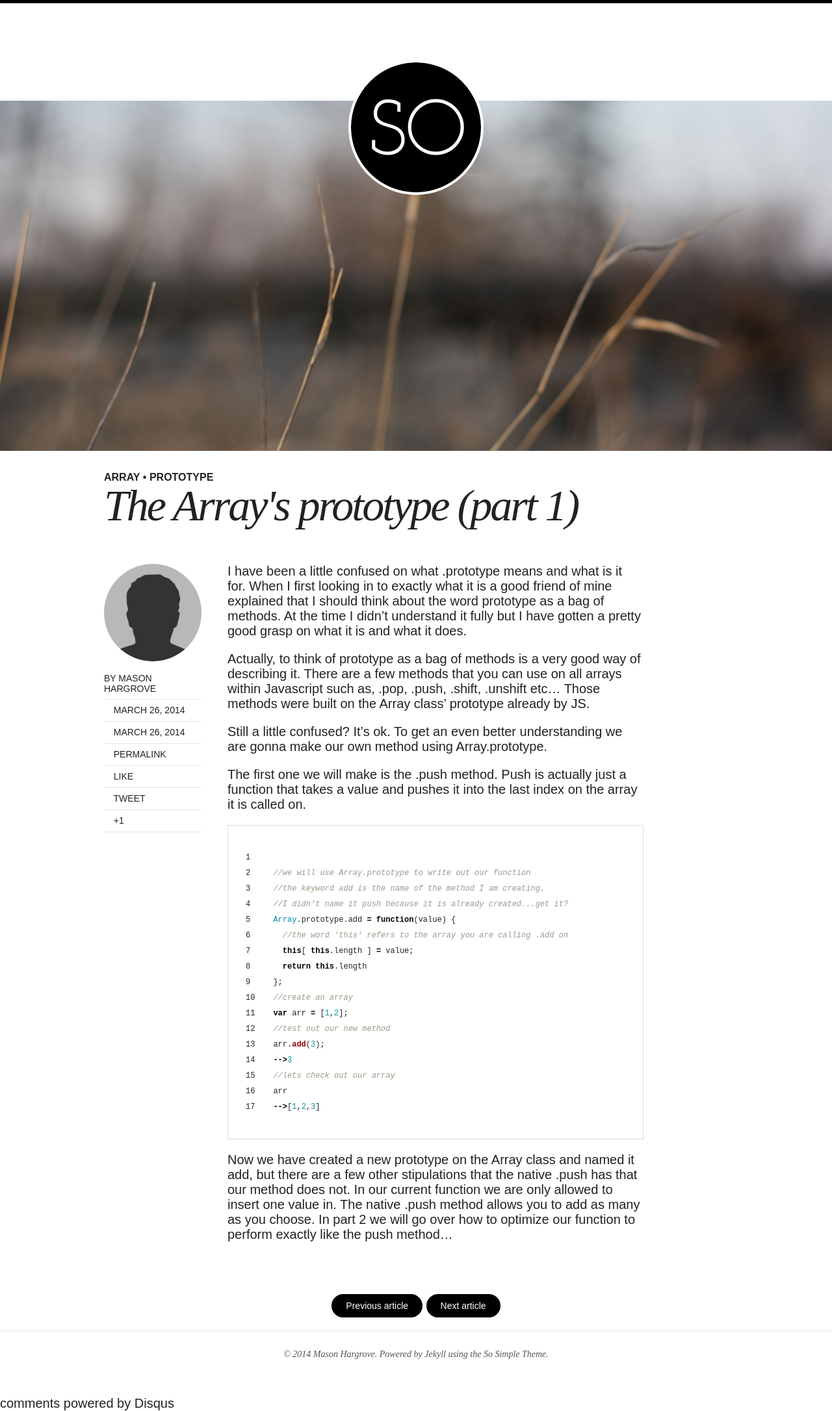
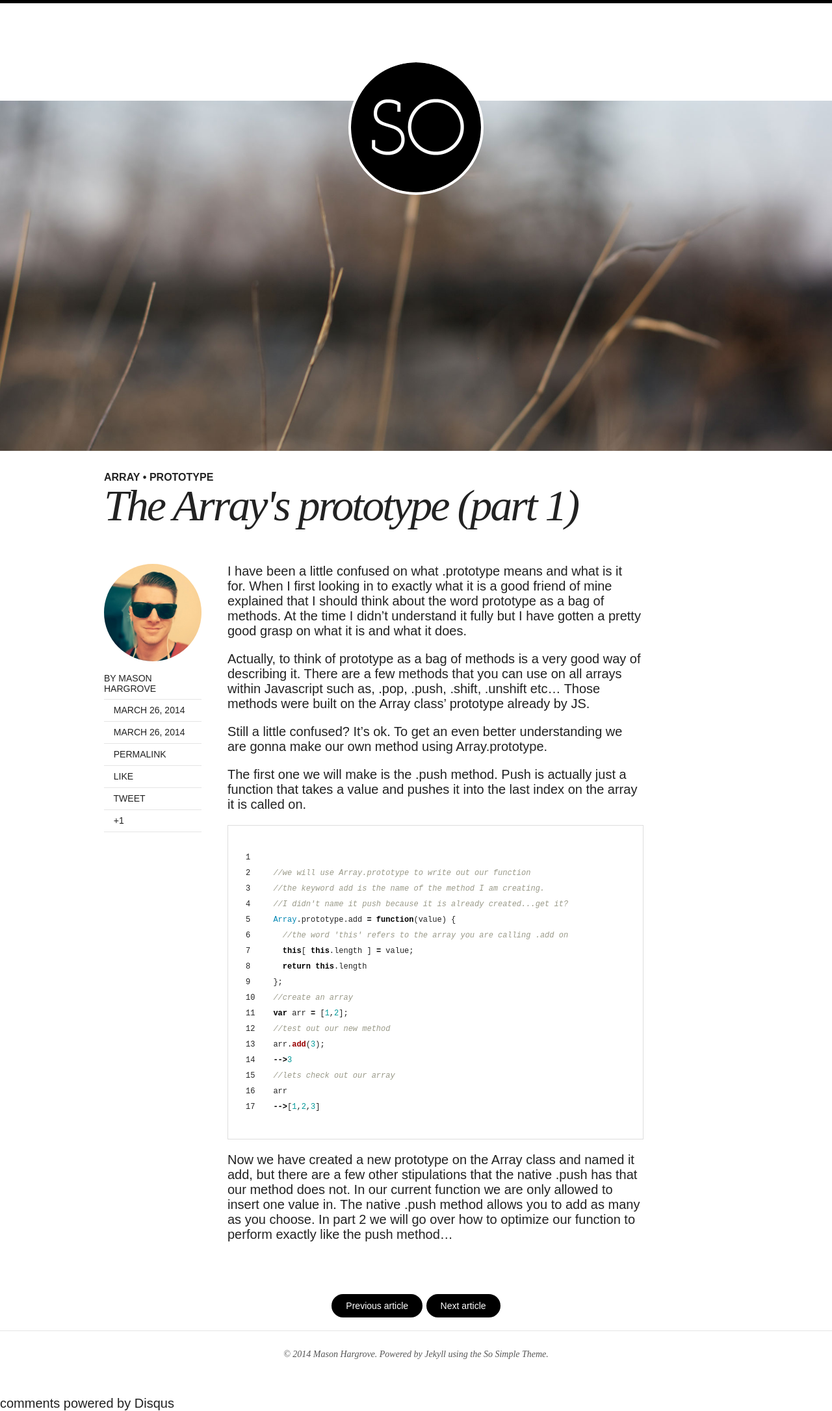
Before and after one commit to maseh87/maseh87.github.io, a Jekyll site: the page built from _posts/2014-03-26-array-prototype.md, in a window 1280 px wide. Shown: the whole page at 65% size. Built offline with Jekyll 4.4.1, drawn with Linux system fonts in a browser that asks for light colours; nearby versions of some CDN libraries; comment, search, counter and statistics services are not loaded.

Commit message:
added pic

```diff
--- a/_config.yml
+++ b/_config.yml
@@ -10,7 +10,7 @@ url:              http://maseh87.github.io
 # Owner/author information
 owner:
   name:           Mason Hargrove
-  avatar:         bio-photo.jpg
+  avatar:         me.jpg
   email:          maseh87@gmail.com
   # Social networking links used in footer. Update and remove as you like.
   twitter:
```
Also changed, not shown: images/me.jpg (added).
